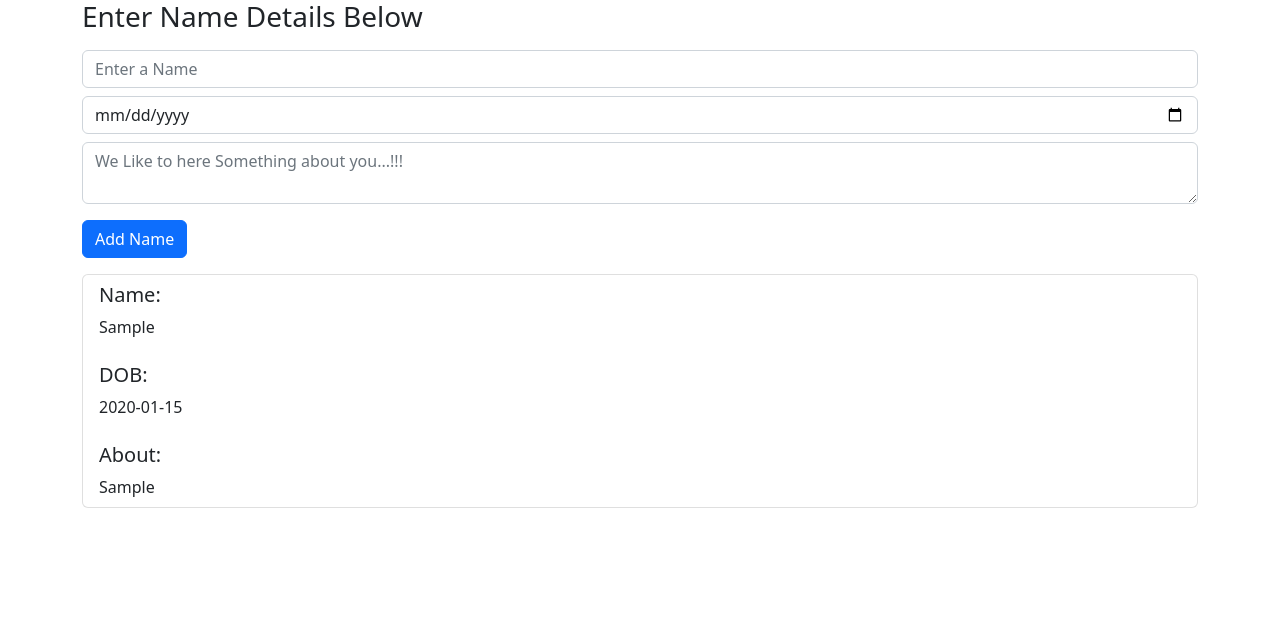
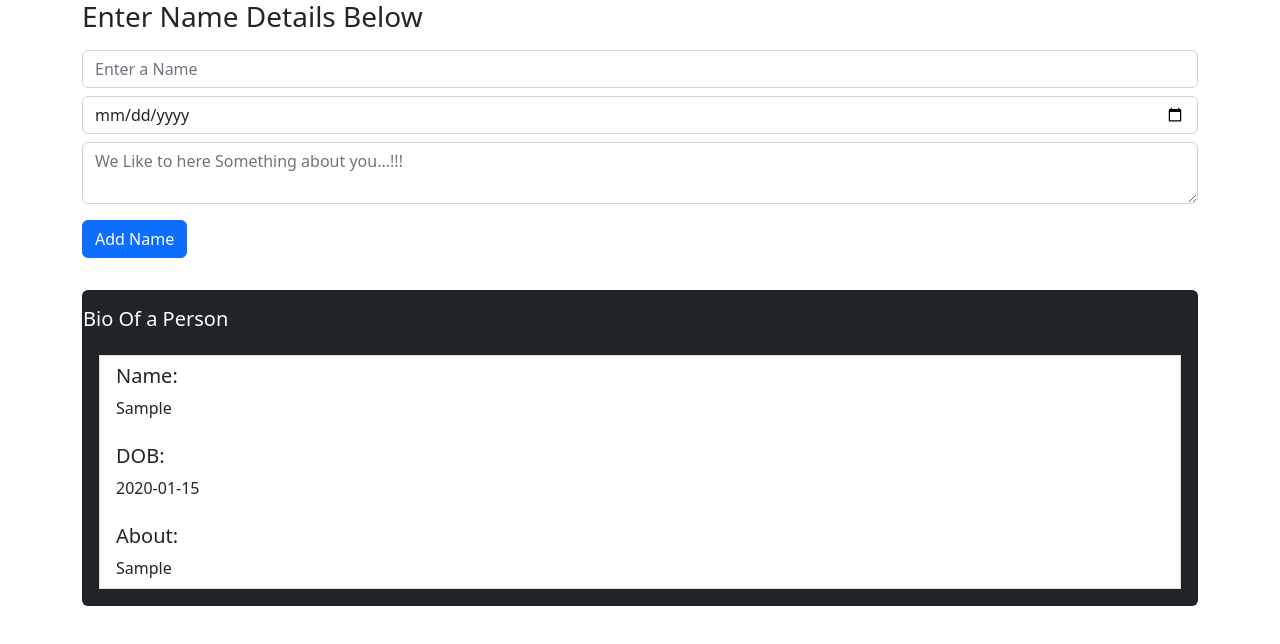
Before and after one commit to bathkora/practice, a React (Create React App) app: page / in a window 1280 px wide. Both pictures are taken after typing "Sample", "2020-01-15", "Sample" into the empty fields and a click on the button "Add Name". Shown: the top 644 px of the page. Built offline with nearby package versions, Linux system fonts and the light colour scheme.

Commit message:
Card added using bootstrap

```diff
--- a/src/List.js
+++ b/src/List.js
@@ -1,6 +1,9 @@
 import React, {useState} from 'react';
 import {Button, Form, ListGroup} from 'react-bootstrap';
 import 'bootstrap/dist/css/bootstrap.min.css';
+import {Card} from 'react-bootstrap';
+import { CardBody } from 'reactstrap';
+import Image from './images/WIN_20230327_18_18_28_Pro.jpg';
 
 const List = () => {
     const [name, setName] = useState([]);
@@ -77,16 +80,38 @@ const List = () => {
         variant='primary'
         onClick={addNameHandler}
         >Add Name</Button>
+
+
         <ListGroup className='mt-3'>
         {name.map((name, index) => (
+
+            <div className='flex flex-row'>
+            <Card className="bg-dark text-white mt-3">
+
+
+        <Card.Title className='mt-3'>Bio Of a Person</Card.Title>
+        <Card.Body>
                 <ListGroup.Item key={index}>
-                 <h5>Name:</h5>{name.name} <br/>
+                 <h5>Name:</h5>{name.name}<br/>
 
                  <br/> <h5>DOB:</h5> {name.date}<br/> <br/>
                  <h5>About:</h5>{name.text}
                 </ListGroup.Item>
+                </Card.Body>
+
+
+
+
+
+</Card>
+            </div>
+
+
+
+
               ))}
         </ListGroup>
+
 
         </div>
 
```
